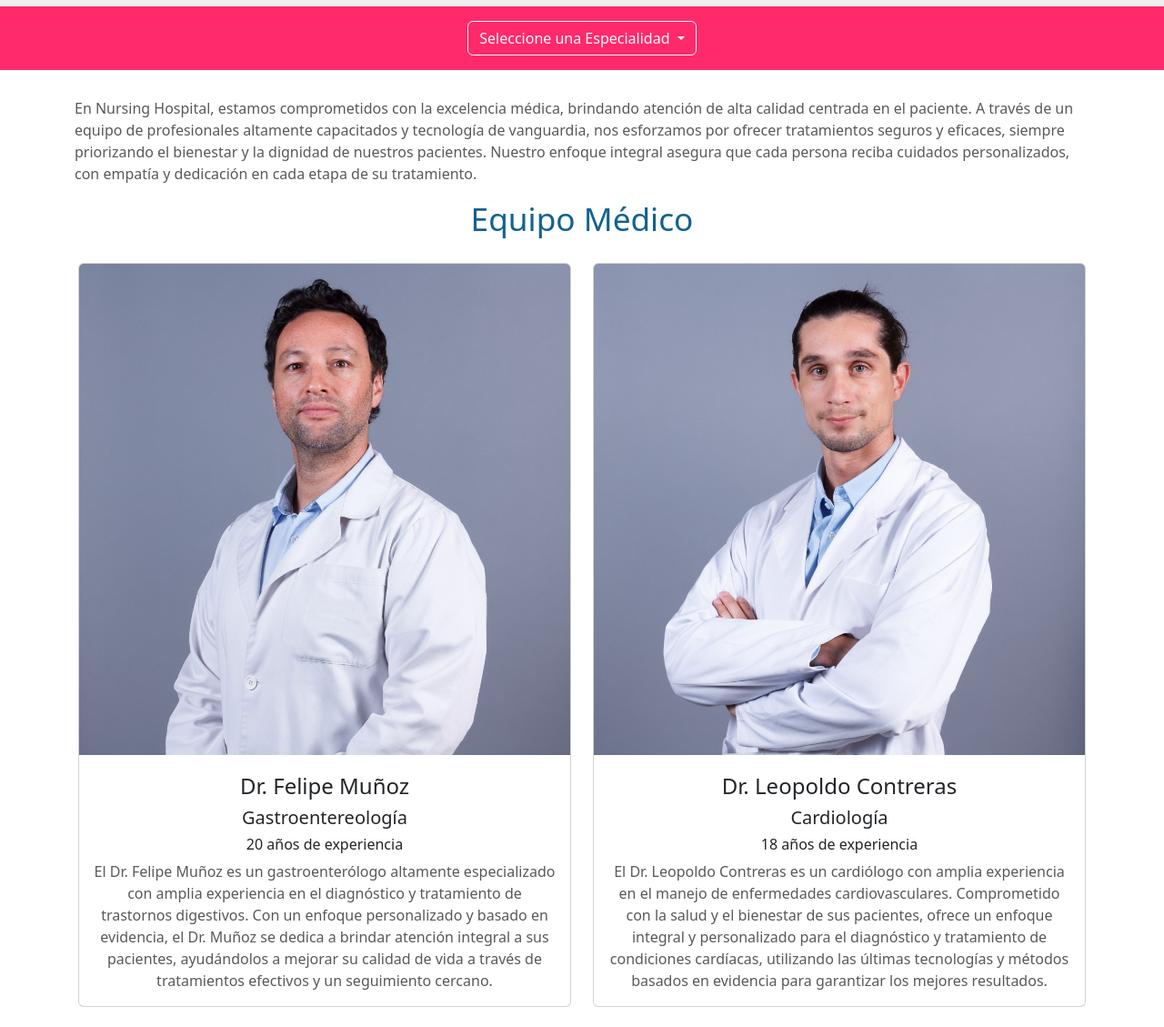
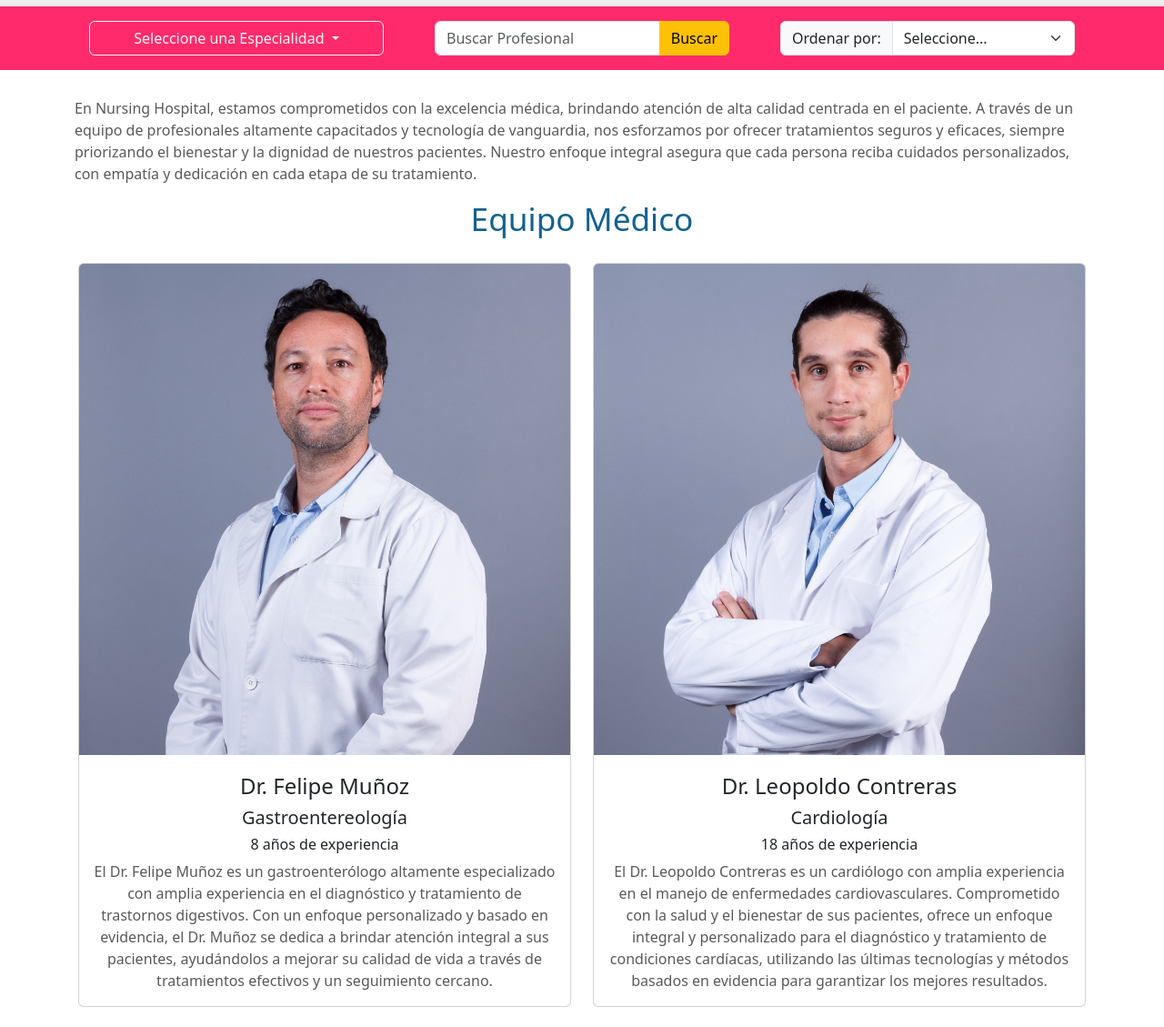
Before and after one commit to cristiansot/laboratorio-virtual-1, a website: page equipo.html in a window 1280 px wide. Shown: the part 129-1258 px from the top of the page at 91% size. Drawn offline with nearby package versions, Linux system fonts and the light colour scheme; a web font is replaced by a local one.

Commit message:
Se agregan botón de búsqueda e input para hacer ordenamiento

```diff
--- a/assets/js/main.js
+++ b/assets/js/main.js
@@ -30,10 +30,13 @@ Promise.all([
     equipoDataNuevo = dataNueva;
     const cloneOne = [...equipoData];
     console.log('Clonación 1:', cloneOne);
+
     const cloneTwo = [...equipoDataNuevo];
     console.log('Clonación 2:', cloneTwo);
+
     const merge = [...equipoData, ...equipoDataNuevo];
     console.log('Datos combinados:', merge);
+
     const stringify = JSON.stringify(merge);
     console.log(stringify);
 
@@ -48,7 +51,7 @@ Promise.all([
 
       filteredData.forEach(({ nombre, imagen, especialidad, resumen, años_experiencia }) => {
         cardsContainer.innerHTML += `
-          <div class="col">
+          <div class="col-12">
             <div class="card m-1">
               <img class="card-img-top" src="${imagen}" alt="${nombre}">
                <div class="card-body">
--- a/equipo.html
+++ b/equipo.html
@@ -41,9 +41,12 @@
   </header>
 
   <section class="filtrar">
+    <div class="container">
+      <div class="row">
+        <div class="col-lg">
           <div class="container text-center p-3">
             <div class="dropdown" data-bs-theme="Light">
-        <button class="btn btn-outline-light dropdown-toggle" type="button" id="dropdownMenuButtonDark" data-bs-toggle="dropdown" aria-expanded="false">
+              <button class="btn btn-outline-light dropdown-toggle" style="width: 100%;" type="button" id="dropdownMenuButtonDark" data-bs-toggle="dropdown" aria-expanded="false">
                 Seleccione una Especialidad
               </button>
               <ul class="dropdown-menu" aria-labelledby="dropdownMenuButtonDark">
@@ -57,6 +60,25 @@
                 <li><hr class="dropdown-divider"></li>
                 <li><a class="dropdown-item" href="#">Todas las Especialidades</a></li>
               </ul>
+            </div>
+          </div>
+        </div>
+        <div class="col-lg">
+          <div class="input-group p-3">
+            <input type="text" class="form-control" placeholder="Buscar Profesional" aria-label="Recipient's username" aria-describedby="button-addon2">
+            <button class="btn btn-warning" style="z-index: 0;" type="button" id="button-addon2">Buscar</button>
+          </div>
+        </div>
+        <div class="col-lg">
+          <div class="input-group p-3">
+            <label class="input-group-text" style="z-index: 0;" for="inputGroupSelect01">Ordenar por:</label>
+            <select class="form-select" id="inputGroupSelect01">
+              <option selected>Seleccione...</option>
+              <option value="1">Años de Experiencia</option>
+              <option value="2">Nombre</option>
+            </select>
+          </div>
+        </div>
       </div>
     </div>
   </section>
@@ -87,7 +109,7 @@
     <div class="container-fluid text-center">
       <h1 class="mb-4 ubicacion__title mt-4">Ubicación</h1>
       <div class="row">
-        <div class="col-12">
+        <div class="col-lg">
           <img class="footer__map" src="assets/img/ubicacion.png" alt="mapa de ubicacion del hospital">
         </div>
       </div>
--- a/equipo.json
+++ b/equipo.json
@@ -4,7 +4,7 @@
     "imagen": "assets/img/doc_01.jpg",
     "especialidad": "Gastroentereología",
     "resumen": "El Dr. Felipe Muñoz es un gastroenterólogo altamente especializado con amplia experiencia en el diagnóstico y tratamiento de trastornos digestivos. Con un enfoque personalizado y basado en evidencia, el Dr. Muñoz se dedica a brindar atención integral a sus pacientes, ayudándolos a mejorar su calidad de vida a través de tratamientos efectivos y un seguimiento cercano.",
-    "años_experiencia": 20,
+    "años_experiencia": 8,
     "informacion_adicional": {
       "horarios_disponibles": ["Lunes a Viernes: 9:00 - 17:00", "Sábado: 9:00 - 13:00"],
       "contacto": {
@@ -32,7 +32,7 @@
     "imagen": "assets/img/doc_03.jpg",
     "especialidad": "Psicología",
     "resumen": "El Dr. Alejandro Figueroa es un especialista en salud mental dedicado a ofrecer un enfoque integral en el tratamiento de trastornos emocionales y psicológicos. Con un profundo compromiso por el bienestar de sus pacientes, el Dr. Figueroa utiliza técnicas basadas en evidencia y un enfoque empático para ayudar a las personas a superar sus desafíos, promover su salud mental y mejorar su calidad de vida.",
-    "años_experiencia": 15,
+    "años_experiencia": 3,
     "informacion_adicional": {
       "horarios_disponibles": ["Lunes, Miércoles y Viernes: 10:00 - 18:00"],
       "contacto": {
@@ -60,7 +60,7 @@
     "imagen": "assets/img/doc_05.jpg",
     "especialidad": "Traumatología",
     "resumen": "El Dr. Nicolás Rivera es un reconocido traumatólogo ortopédico con más de 15 años de experiencia en el diagnóstico y tratamiento de lesiones musculoesqueléticas. Su especialidad abarca desde fracturas complejas hasta la rehabilitación postquirúrgica de deportistas de alto rendimiento. Con un enfoque innovador, integra tecnología avanzada y protocolos personalizados para garantizar la recuperación óptima de sus pacientes. Además, es un apasionado de la docencia, impartiendo cursos de actualización para nuevos profesionales en traumatología.",
-    "años_experiencia": 15,
+    "años_experiencia": 5,
     "informacion_adicional": {
       "horarios_disponibles": ["Lunes a Viernes: 8:00 - 16:00"],
       "contacto": {
@@ -88,7 +88,7 @@
     "imagen": "assets/img/doc_07.jpg",
     "especialidad": "Traumatología",
     "resumen": "El Dr. Martín Pérez es un cirujano traumatológico experto en intervenciones reconstructivas y técnicas de rehabilitación avanzada. Con una carrera que supera los 12 años, se especializa en casos de lesiones complejas y en el manejo de patologías crónicas del sistema musculoesquelético. Su compromiso con la innovación lo ha llevado a participar en estudios clínicos sobre prótesis de última generación y terapias regenerativas. Además, dedica parte de su tiempo a proyectos comunitarios que promueven el acceso a la atención traumatológica en zonas rurales.",
-    "años_experiencia": 12,
+    "años_experiencia": 11,
     "informacion_adicional": {
       "horarios_disponibles": ["Miércoles y Viernes: 9:00 - 15:00"],
       "contacto": {
```
Lines whose indentation alone changed are shown as unchanged.
